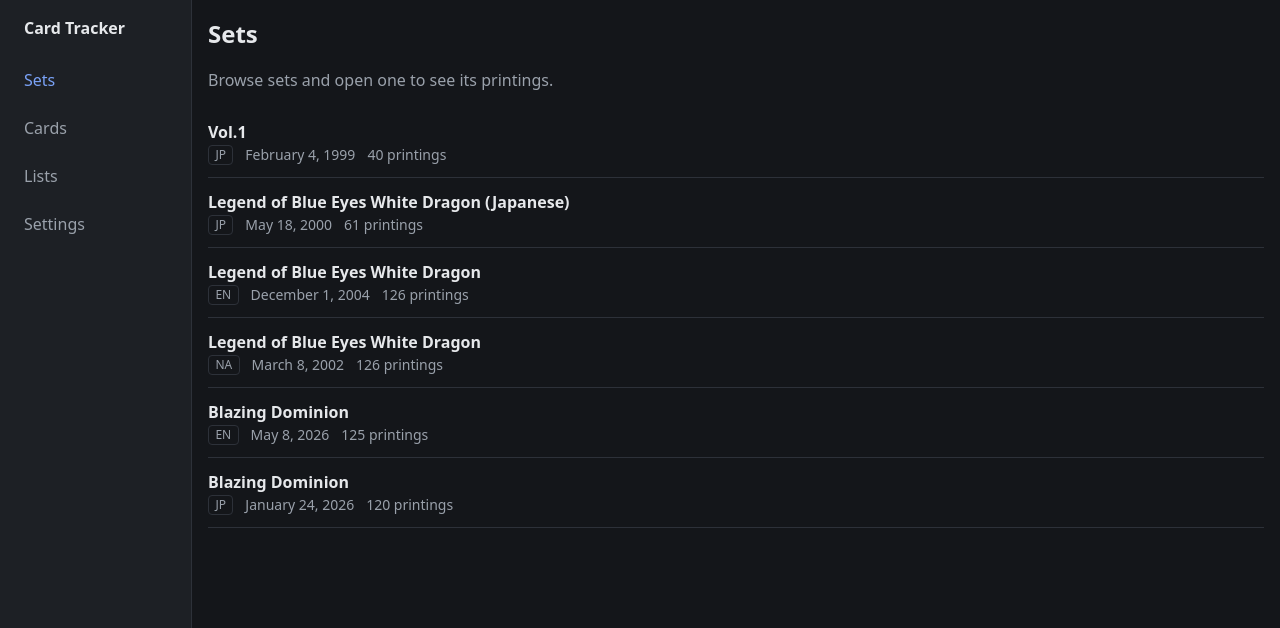
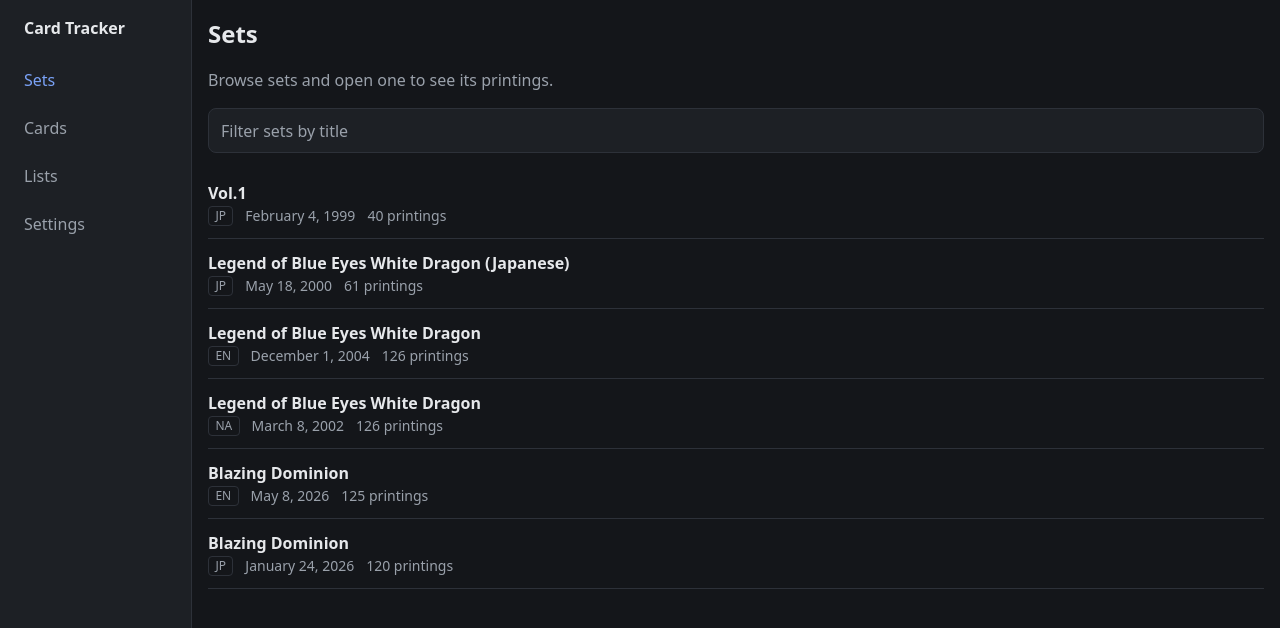
Before and after one commit to JohnBrockway/ygo-portfolio-app, a React (Vite) app in the folder app/: page /sets in a window 1280 px wide. Shown: the top 628 px of the page. Built offline with nearby package versions, Linux system fonts and the light colour scheme.

Commit message:
Add a search bar component and allow filtering sets by it

```diff
--- /dev/null
+++ b/app/src/components/SearchBar.tsx
@@ -0,0 +1,20 @@
+type Props = {
+  value: string;
+  onChange: (value: string) => void;
+  placeholder: string;
+  label: string;
+};
+
+export function SearchBar({ value, onChange, placeholder, label }: Props) {
+  return (
+    <input
+      type="search"
+      className="search-bar"
+      value={value}
+      onChange={(event) => onChange(event.target.value)}
+      placeholder={placeholder}
+      aria-label={label}
+      autoComplete="off"
+    />
+  );
+}
--- /dev/null
+++ b/app/src/data/search.ts
@@ -0,0 +1,13 @@
+// Split the typed text into lowercase words, ignoring extra spaces.
+export function splitQuery(query: string): string[] {
+  return query
+    .toLowerCase()
+    .split(/\s+/)
+    .filter((token) => token !== "");
+}
+
+// True when every word appears somewhere in the text.
+export function matchesAllTokens(text: string, tokens: string[]): boolean {
+  const lowerText = text.toLowerCase();
+  return tokens.every((token) => lowerText.includes(token));
+}
--- a/app/src/index.css
+++ b/app/src/index.css
@@ -148,3 +148,28 @@
   border-radius: 0.25rem;
   font-size: 0.75rem;
 }
+
+/* Filter bar (sets, later printings and cards) */
+
+.search-bar {
+  display: block;
+  width: 100%;
+  margin: 1rem 0 0;
+  padding: 0.6rem 0.75rem;
+  appearance: none;
+  background: var(--surface);
+  border: 1px solid var(--border);
+  border-radius: 0.5rem;
+  color: var(--text);
+  font: inherit;
+  font-size: 1rem;
+}
+
+.search-bar::placeholder {
+  color: var(--text-muted);
+}
+
+.search-bar:focus {
+  outline: none;
+  border-color: var(--accent);
+}
--- a/app/src/pages/SetsPage.tsx
+++ b/app/src/pages/SetsPage.tsx
@@ -1,13 +1,16 @@
 import { useEffect, useState } from "react";
 import type { ReactNode } from "react";
 import { Link } from "react-router-dom";
+import { SearchBar } from "../components/SearchBar";
 import { SetMeta } from "../components/SetMeta";
 import { loadSets } from "../data/masterData";
+import { matchesAllTokens, splitQuery } from "../data/search";
 import type { CardSet } from "../data/types";
 
 export function SetsPage() {
   const [sets, setSets] = useState<CardSet[] | null>(null);
   const [error, setError] = useState<string | null>(null);
+  const [query, setQuery] = useState("");
 
   useEffect(() => {
     // Ignore the result if the page was left before the fetch finished.
@@ -38,9 +41,17 @@
   } else if (sets.length === 0) {
     content = <p className="muted">No sets found.</p>;
   } else {
+    const tokens = splitQuery(query);
+    const visibleSets = sets.filter((set) =>
+      matchesAllTokens(set.title, tokens)
+    );
+
+    if (visibleSets.length === 0) {
+      content = <p className="muted">No sets match “{query.trim()}”.</p>;
+    } else {
       content = (
         <ul className="row-list">
-        {sets.map((set) => (
+          {visibleSets.map((set) => (
             <li key={set.set_id}>
               <Link to={`/sets/${set.set_id}`} className="row">
                 <div className="row-title">{set.title}</div>
@@ -51,11 +62,18 @@
         </ul>
       );
     }
+  }
 
   return (
     <>
       <h1>Sets</h1>
       <p className="muted">Browse sets and open one to see its printings.</p>
+      <SearchBar
+        value={query}
+        onChange={setQuery}
+        placeholder="Filter sets by title"
+        label="Filter sets by title"
+      />
       {content}
     </>
   );
```
Lines whose indentation alone changed are shown as unchanged.
